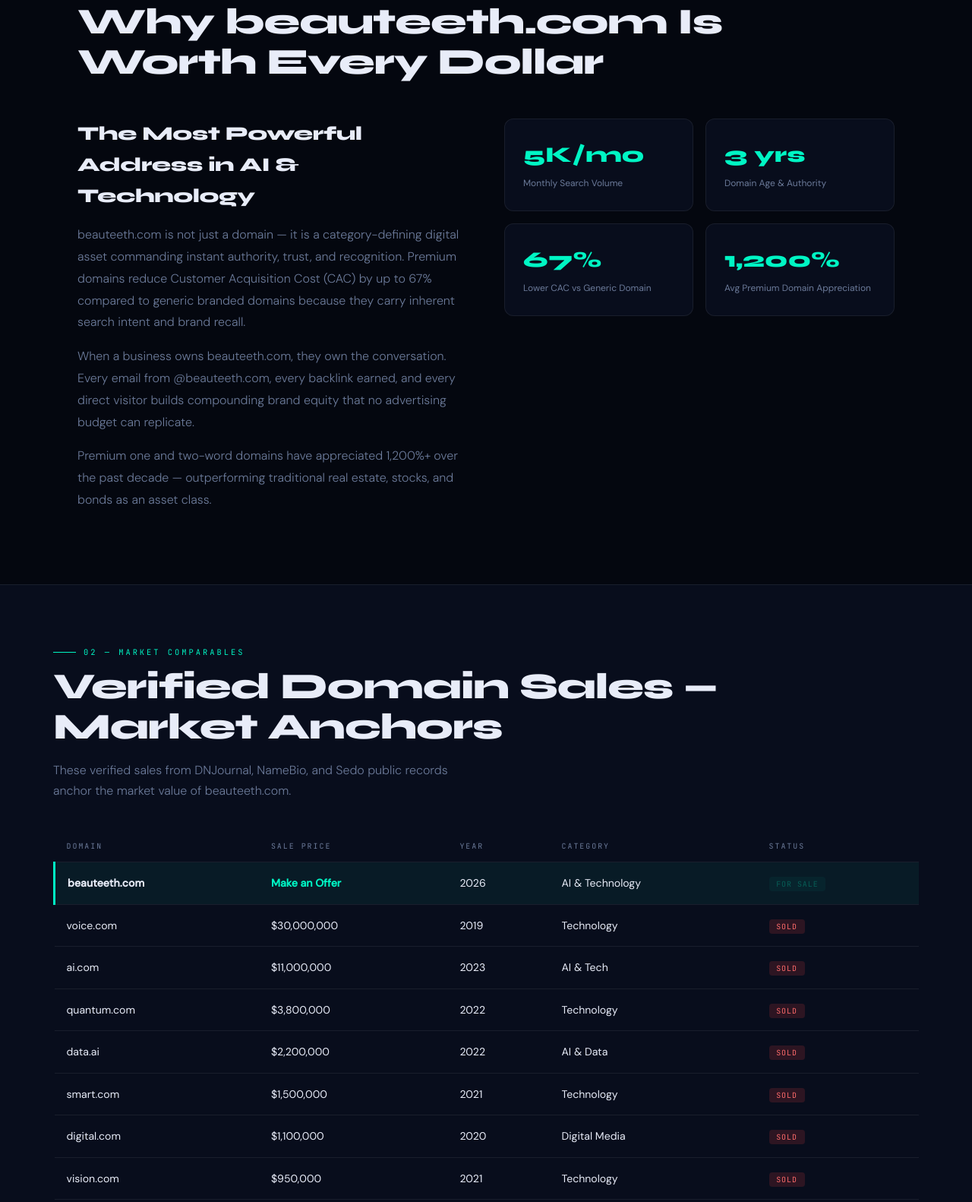
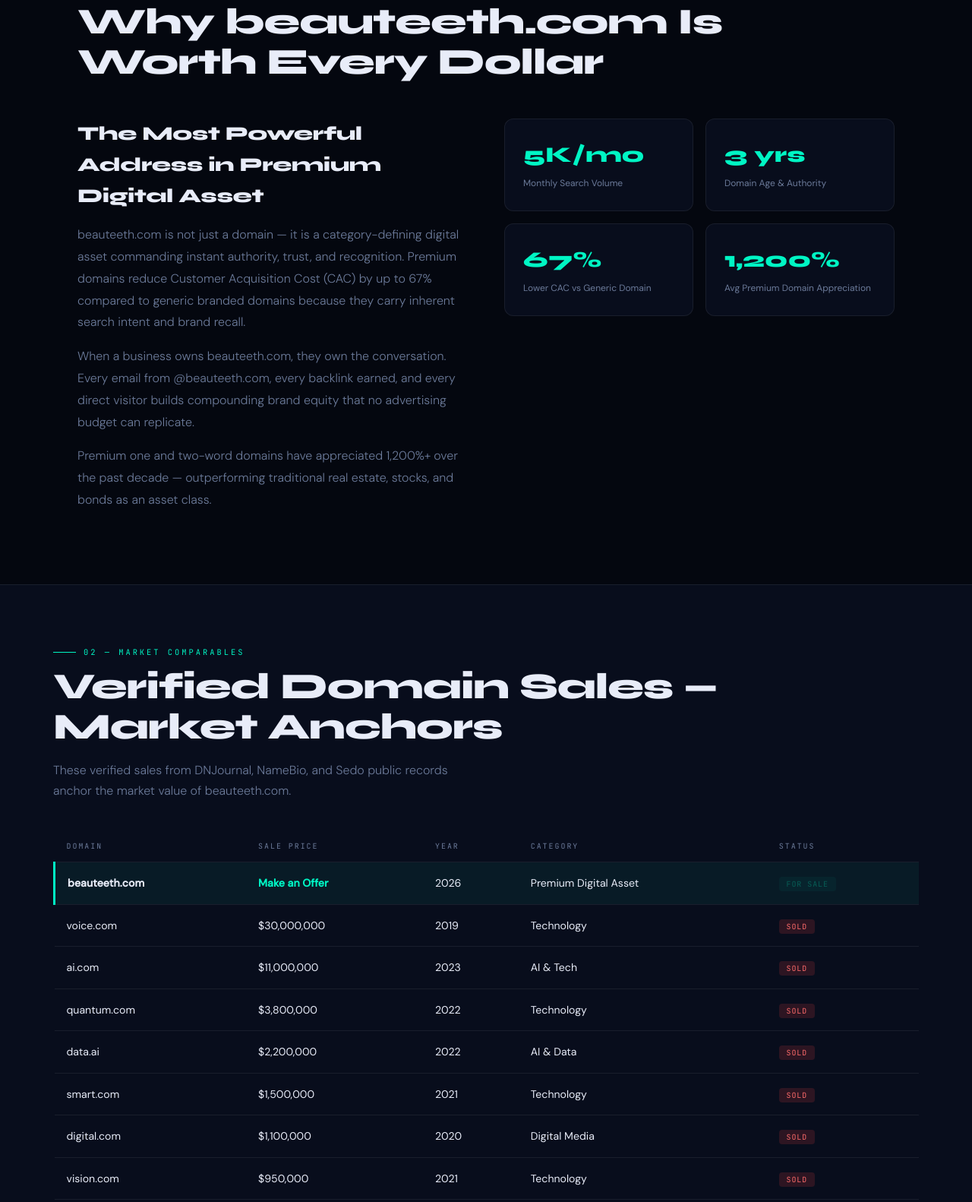
Before and after one commit to WEBWORKSA1/beauteeth-com, a plain HTML site: page acquisition.html in a window 1280 px wide. Shown: the part 1195-2777 px from the top of the page at 76% size. Drawn offline with Linux system fonts and the light colour scheme.

Commit message:
Fix niche label: Premium Digital Asset (domain-based detection)

```diff
--- a/acquisition.html
+++ b/acquisition.html
@@ -412,7 +412,7 @@
     Own The Future.
     <span class="line2">beauteeth.com</span>
   </h1>
-  <p class="hero-sub">A category-defining digital asset available for acquisition, strategic partnership, or sponsorship. The most powerful address in AI & Technology — yours to own.</p>
+  <p class="hero-sub">A category-defining digital asset available for acquisition, strategic partnership, or sponsorship. The most powerful address in Premium Digital Asset — yours to own.</p>
   <div class="hero-btns">
     <a href="#contact" class="btn-glow">🔥 Make an Offer</a>
     <a href="#sponsor" class="btn-glow btn-glow-gold">⚡ Become a Sponsor</a>
@@ -444,7 +444,7 @@
   <h2 class="section-title">Why beauteeth.com Is Worth Every Dollar</h2>
   <div class="value-grid">
     <div class="value-copy">
-      <h3>The Most Powerful Address in AI & Technology</h3>
+      <h3>The Most Powerful Address in Premium Digital Asset</h3>
       <p>beauteeth.com is not just a domain — it is a category-defining digital asset commanding instant authority, trust, and recognition. Premium domains reduce Customer Acquisition Cost (CAC) by up to 67% compared to generic branded domains because they carry inherent search intent and brand recall.</p>
       <p>When a business owns beauteeth.com, they own the conversation. Every email from @beauteeth.com, every backlink earned, and every direct visitor builds compounding brand equity that no advertising budget can replicate.</p>
       <p>Premium one and two-word domains have appreciated 1,200%+ over the past decade — outperforming traditional real estate, stocks, and bonds as an asset class.</p>
@@ -479,7 +479,7 @@
           <td><strong>beauteeth.com</strong></td>
           <td><strong style="color:var(--accent)">Make an Offer</strong></td>
           <td>2026</td>
-          <td>AI & Technology</td>
+          <td>Premium Digital Asset</td>
           <td><span class="badge-sale">FOR SALE</span></td>
         </tr>
         <tr><td>voice.com</td><td>$30,000,000</td><td>2019</td><td>Technology</td><td><span class="badge-sold">SOLD</span></td></tr>
@@ -503,7 +503,7 @@
     <div class="why-card">
       <div class="why-num">01</div>
       <h4>100% Targeted — Zero Waste</h4>
-      <p>Every visitor is actively interested in AI & Technology. Traditional TV reaches 95% irrelevant audiences. Here, every impression is an in-market buyer.</p>
+      <p>Every visitor is actively interested in Premium Digital Asset. Traditional TV reaches 95% irrelevant audiences. Here, every impression is an in-market buyer.</p>
       <span class="why-stat">94% Audience Relevance</span>
     </div>
     <div class="why-card">
@@ -527,7 +527,7 @@
     <div class="why-card">
       <div class="why-num">05</div>
       <h4>Permanent Brand Authority</h4>
-      <p>Association with beauteeth.com permanently elevates brand perception in AI & Technology. Category authority transfers to your brand the moment you sponsor.</p>
+      <p>Association with beauteeth.com permanently elevates brand perception in Premium Digital Asset. Category authority transfers to your brand the moment you sponsor.</p>
       <span class="why-stat">Category Authority Transfer</span>
     </div>
     <div class="why-card">
@@ -568,7 +568,7 @@
         <ul class="vs-list">
           <li>From $299/month — 99% less than TV</li>
           <li>Global reach across 180+ countries instantly</li>
-          <li>100% AI & Technology professionals — zero waste</li>
+          <li>100% Premium Digital Asset professionals — zero waste</li>
           <li>Real-time analytics, clicks, conversions tracked</li>
           <li>Newsletter + content + social — multi-channel</li>
           <li>Permanent SEO backlink value included</li>
```
